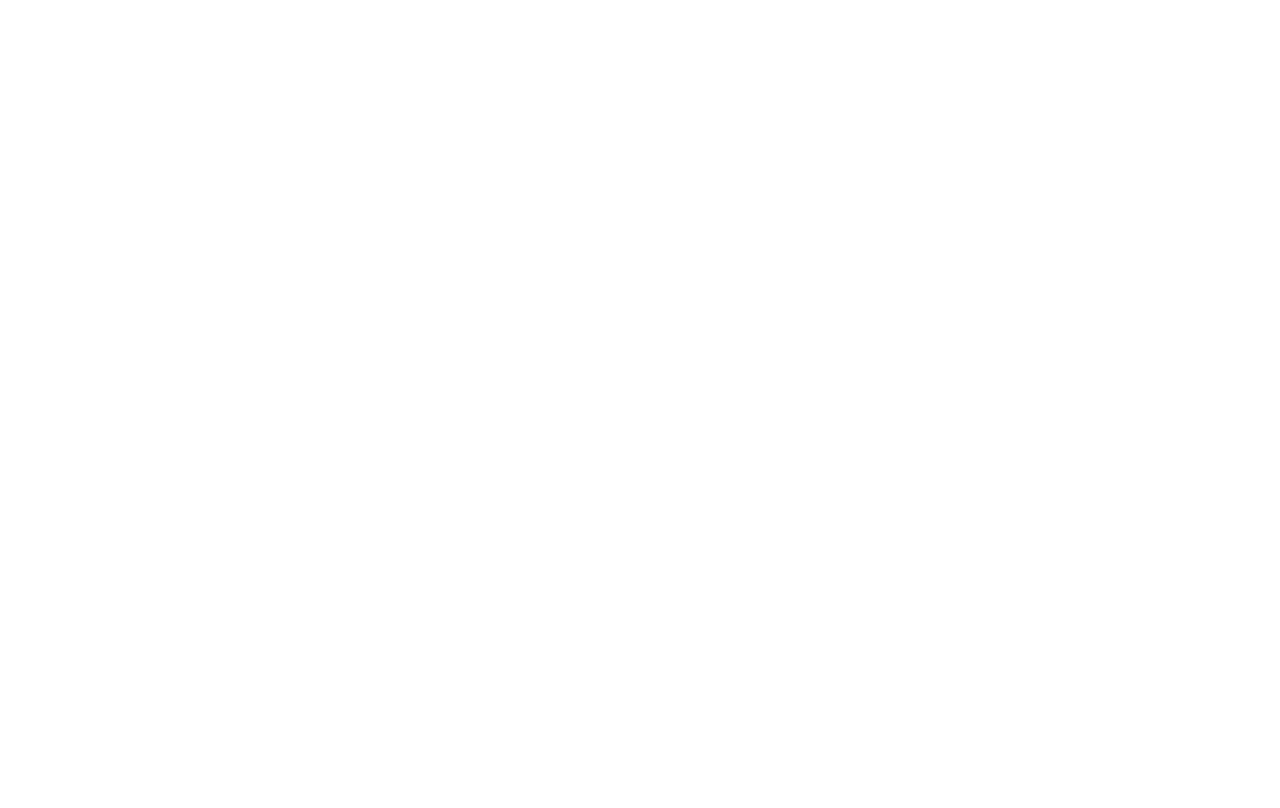
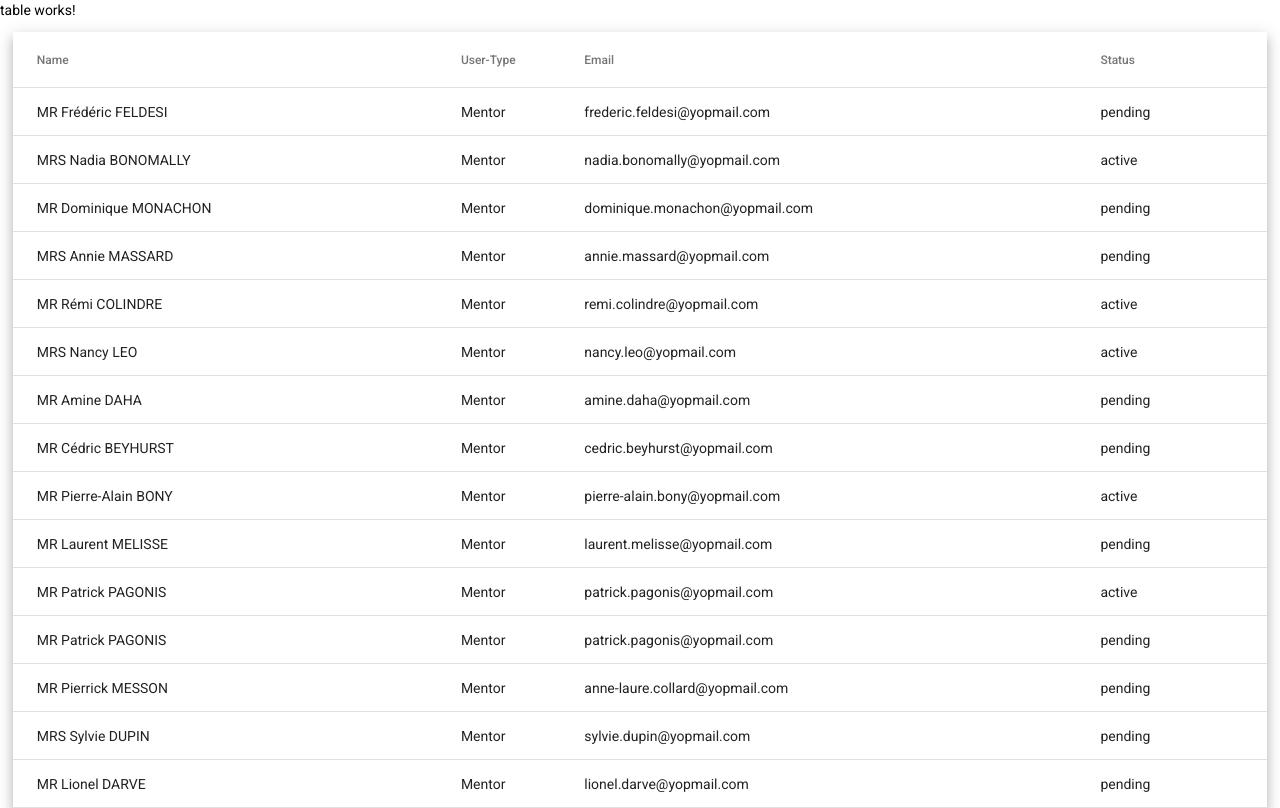
Before and after one commit to Zettacamp-Stefanus-Kevin/Kevin_Zettacamp_Catfish, an Angular app in the folder angular_material/: page / in a window 1280 px wide. Built offline with nearby package versions, Linux system fonts and the light colour scheme.

Commit message:
need-filter

```diff
--- a/angular_material/src/app/app.component.html
+++ b/angular_material/src/app/app.component.html
@@ -1,32 +1 @@
-<!-- <table mat-table [dataSource]="dataSource" class="mat-elevation-z8"> -->
-
-  <!--- Note that these columns can be defined in any order.
-        The actual rendered columns are set as a property on the row definition" -->
-
-  <!-- Position Column -->
-  <ng-container matColumnDef="position">
-    <th mat-header-cell *matHeaderCellDef> No. </th>
-    <td mat-cell *matCellDef="let element"> {{element.position}} </td>
-  </ng-container>
-
-  <!-- Name Column -->
-  <ng-container matColumnDef="name">
-    <th mat-header-cell *matHeaderCellDef> Name </th>
-    <td mat-cell *matCellDef="let element"> {{element.name}} </td>
-  </ng-container>
-
-  <!-- Weight Column -->
-  <ng-container matColumnDef="weight">
-    <th mat-header-cell *matHeaderCellDef> Weight </th>
-    <td mat-cell *matCellDef="let element"> {{element.weight}} </td>
-  </ng-container>
-
-  <!-- Symbol Column -->
-  <ng-container matColumnDef="symbol">
-    <th mat-header-cell *matHeaderCellDef> Symbol </th>
-    <td mat-cell *matCellDef="let element"> {{element.symbol}} </td>
-  </ng-container>
-
-  <!-- <tr mat-header-row *matHeaderRowDef="displayedColumns"></tr>
-  <tr mat-row *matRowDef="let row; columns: displayedColumns;"></tr>
-</table> -->
+<app-table></app-table>
--- /dev/null
+++ b/angular_material/src/app/service/company.ts
@@ -0,0 +1,4 @@
+export interface Company{
+    name:string,
+    user_type:string
+  }
--- /dev/null
+++ b/angular_material/src/app/service/mentor.ts
@@ -0,0 +1,12 @@
+import { Company } from "./company"
+
+export interface Mentor{
+  _id:string,
+  email:string,
+  civility:string,
+  first_name:string,
+  last_name:string,
+  company:Company,
+  user_status:string,
+  count_document:number
+}
--- /dev/null
+++ b/angular_material/src/app/service/table.service.ts
@@ -0,0 +1,26 @@
+import { Injectable } from '@angular/core';
+import { HttpClient } from '@angular/common/http';
+import { Mentor } from './mentor';
+import { BehaviorSubject, Observable } from 'rxjs';
+
+@Injectable({
+  providedIn: 'root'
+})
+export class TableService {
+  table: BehaviorSubject<Mentor[]> = new BehaviorSubject<Mentor[]>([]);
+  table$ = this.table.asObservable()
+
+  constructor(private httpClient:HttpClient) {
+    this.fetchData().subscribe(data =>{
+      this.table.next(data)
+    })
+   }
+
+  fetchData():Observable<any>{
+    return this.httpClient.get('/assets/mentor.json')
+  }
+
+  getData():Observable<any>{
+    return this.table$
+  }
+}
--- /dev/null
+++ b/angular_material/src/app/table/table.component.css
@@ -0,0 +1,5 @@
+table{
+    width: 98%;
+    margin-left: auto;
+    margin-right: auto;
+}
--- /dev/null
+++ b/angular_material/src/app/table/table.component.html
@@ -0,0 +1,34 @@
+<p>table works!</p>
+
+<table mat-table [dataSource]="dataSource" class="mat-elevation-z8">
+
+    <!--- Note that these columns can be defined in any order.
+          The actual rendered columns are set as a property on the row definition" -->
+
+    <!-- Position Column -->
+    <ng-container matColumnDef="nama">
+      <th mat-header-cell *matHeaderCellDef> Name </th>
+      <td mat-cell *matCellDef="let element">{{element.civility}} {{element.first_name}} {{element.last_name}} </td>
+    </ng-container>
+
+    <!-- Name Column -->
+    <ng-container matColumnDef="user_type">
+      <th mat-header-cell *matHeaderCellDef> User-Type </th>
+      <td mat-cell *matCellDef="let element"> {{element.company.user_type}} </td>
+    </ng-container>
+
+    <!-- Weight Column -->
+    <ng-container matColumnDef="email">
+      <th mat-header-cell *matHeaderCellDef> Email </th>
+      <td mat-cell *matCellDef="let element"> {{element.email}} </td>
+    </ng-container>
+
+    <!-- Symbol Column -->
+    <ng-container matColumnDef="status">
+      <th mat-header-cell *matHeaderCellDef> Status </th>
+      <td mat-cell *matCellDef="let element"> {{element.user_status}} </td>
+    </ng-container>
+
+    <tr mat-header-row *matHeaderRowDef="displayedColumns"></tr>
+    <tr mat-row *matRowDef="let row; columns: displayedColumns;"></tr>
+  </table>
--- /dev/null
+++ b/angular_material/src/app/table/table.component.ts
@@ -0,0 +1,29 @@
+import { Component, OnInit } from '@angular/core';
+import { MatTableDataSource } from '@angular/material/table';
+import { Mentor } from '../service/mentor';
+import { TableService } from '../service/table.service';
+
+
+@Component({
+  selector: 'app-table',
+  templateUrl: './table.component.html',
+  styleUrls: ['./table.component.css']
+})
+export class TableComponent implements OnInit {
+
+  displayedColumns: string[] = ['nama', 'user_type', 'email', 'status'];
+  mentor : Mentor[]=[];
+  dataSource = new MatTableDataSource(this.mentor);
+
+  constructor(private tableService:TableService) { }
+
+  ngOnInit(): void {
+    this.tableService.getData().subscribe(
+      dat => {
+        this.dataSource.data = dat
+        console.log(this.dataSource.data)
+      }
+    )
+  }
+
+}
```
Also changed, not shown: angular_material/src/app/app.module.ts (+8 -2 lines), angular_material/src/app/service/service.module.ts (added, +12 -0 lines), angular_material/src/app/table/table.module.ts (added, +20 -0 lines), 2 other files (tests, documents, lock files or other folders).
